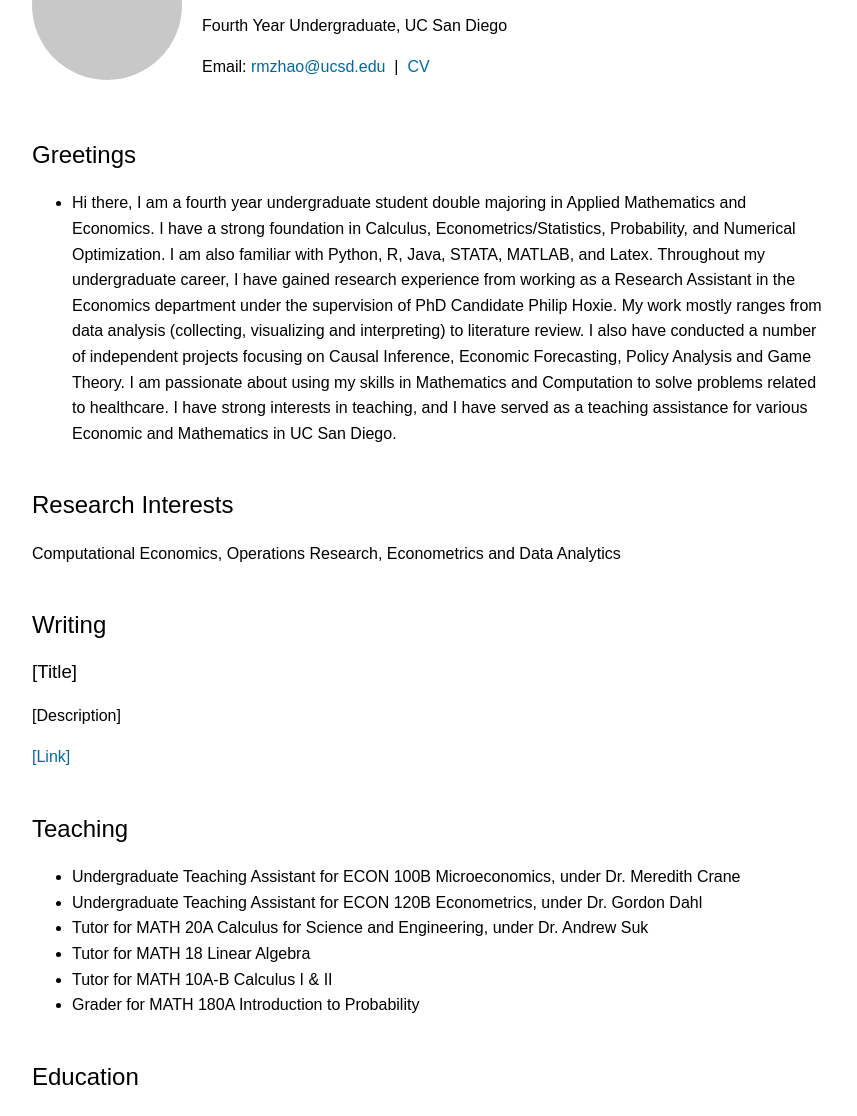
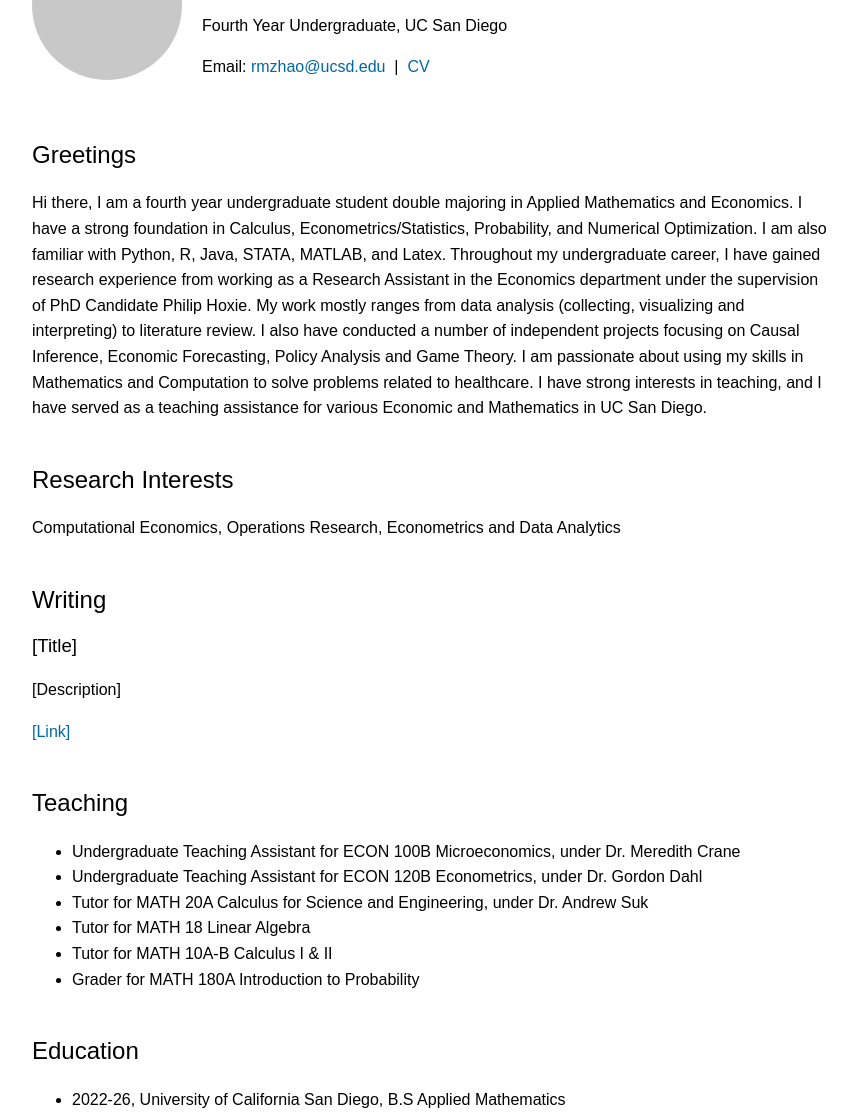
Before and after one commit to zhaominghao1/zhaominghao1.github.io, a plain HTML site: page index.html in a window 1280 px wide. Shown: the part 177-1293 px from the top of the page, without its empty margins (208-1065 px from the left). Drawn offline with Linux system fonts and the light colour scheme.

Commit message:
fixing paragraph 2.0

```diff
--- a/index.html
+++ b/index.html
@@ -35,8 +35,7 @@
         </p>
       </div>
     </section>
-    <section id="greetings"><h2>Greetings</h2><ul><li>
-      <p> Hi there, I am a fourth year undergraduate student double majoring in Applied Mathematics and Economics. I have a strong foundation in Calculus, Econometrics/Statistics, Probability, and Numerical Optimization. I am also familiar with Python, R, Java, STATA, MATLAB, and Latex. Throughout my undergraduate career, I have gained research experience from working as a Research Assistant in the Economics department under the supervision of PhD Candidate Philip Hoxie. My work mostly ranges from data analysis (collecting, visualizing and interpreting) to literature review. I also have conducted a number of independent projects focusing on Causal Inference, Economic Forecasting, Policy Analysis and Game Theory. I am passionate about using my skills in Mathematics and Computation to solve problems related to healthcare. I have strong interests in teaching, and I have served as a teaching assistance for various Economic and Mathematics in UC San Diego.</p> </li></li></ul></section>
+    <section id="greetings"><h2>Greetings</h2><p> Hi there, I am a fourth year undergraduate student double majoring in Applied Mathematics and Economics. I have a strong foundation in Calculus, Econometrics/Statistics, Probability, and Numerical Optimization. I am also familiar with Python, R, Java, STATA, MATLAB, and Latex. Throughout my undergraduate career, I have gained research experience from working as a Research Assistant in the Economics department under the supervision of PhD Candidate Philip Hoxie. My work mostly ranges from data analysis (collecting, visualizing and interpreting) to literature review. I also have conducted a number of independent projects focusing on Causal Inference, Economic Forecasting, Policy Analysis and Game Theory. I am passionate about using my skills in Mathematics and Computation to solve problems related to healthcare. I have strong interests in teaching, and I have served as a teaching assistance for various Economic and Mathematics in UC San Diego.</p></section>
     <section id="research"><h2>Research Interests</h2><p> Computational Economics, Operations Research, Econometrics and Data Analytics</p></section>
     <section id="writing"><h2>Writing</h2><div class="publication"><h3>[Title]</h3><p>[Description]</p><p><a href="#">[Link]</a></p></div></section>
     <section id="teaching"><h2>Teaching</h2><ul><li>Undergraduate Teaching Assistant for ECON 100B Microeconomics, under Dr. Meredith Crane </li>
@@ -46,7 +45,7 @@
       <li> Tutor for MATH 10A-B Calculus I & II</li>
       <li> Grader for MATH 180A Introduction to Probability</li></li></ul></section>
     <section id="education"><h2>Education</h2><ul>
-      <li> 2022-26, University of California San Diego, Applied Mathematics </li>
+      <li> 2022-26, University of California San Diego, B.S Applied Mathematics </li>
       <li> 2022-26, University of California San Diego, B.A Economics </li>
       <li> 2016-22, Queen's College (High school) </li></ul></section>
   </div>
```
